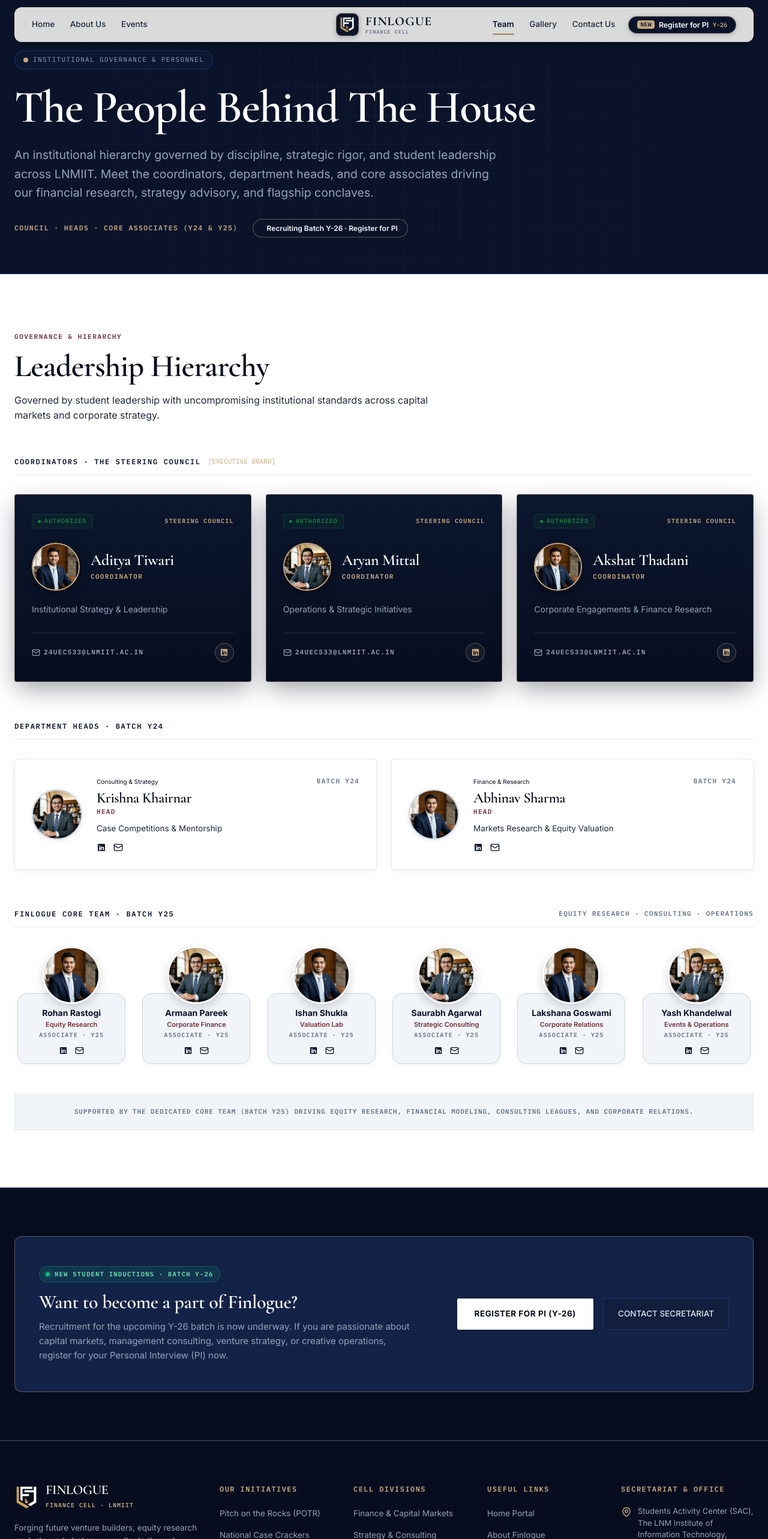
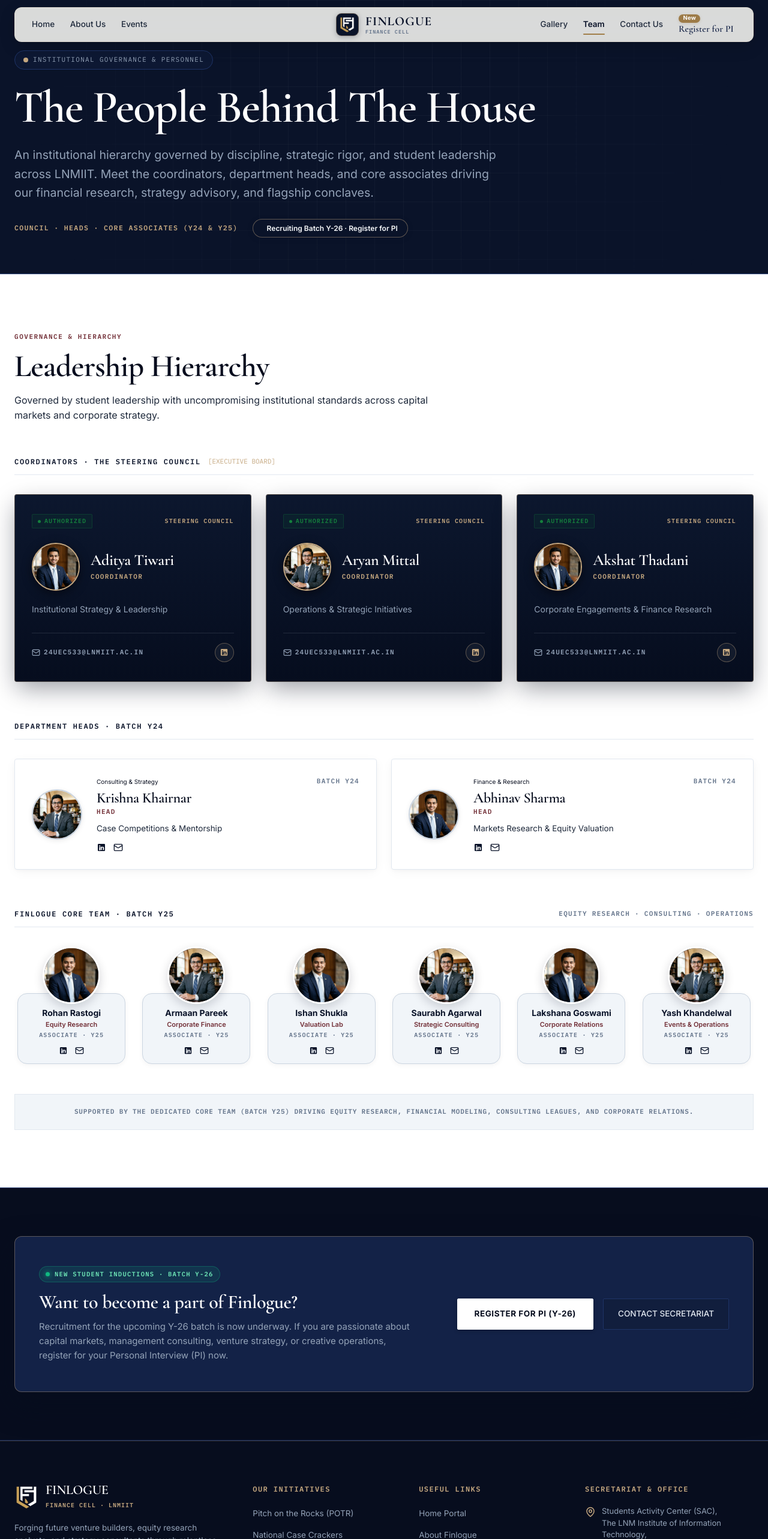
Before and after one commit to yashgoyal5571/finlogue_website, a Next.js app: page /team in a window 1280 px wide. Shown: the top 2566 px of the page at 60% size. Built offline with nearby package versions, Linux system fonts and the light colour scheme.

Commit message:
Refine navbar callout to Waterfield style, swap Gallery before Team, remove Cell Divisions and Contact Secretariat in footer, and update hero image without text

```diff
--- a/app/globals.css
+++ b/app/globals.css
@@ -502,60 +502,76 @@
   width: 100%;
 }
 
-/* Recruitment CTA Button (Inspired by Waterfield's New Badge Callout) */
-.nav-cta-btn {
+/* Waterfield-Inspired Callout Link in Navbar (No Blue Oval, Sleek Badge & Editorial Serif) */
+.nav-callout-wrapper {
   display: flex;
   align-items: center;
   flex-shrink: 0;
 }
 
+.nav-waterfield-callout {
+  display: inline-flex;
+  flex-direction: column;
+  align-items: flex-start;
+  justify-content: center;
+  background: transparent;
+  border: none;
+  cursor: pointer;
+  padding: 1px 4px;
+  text-decoration: none;
+  line-height: 1.15;
+  transition: transform 0.2s cubic-bezier(0.16, 1, 0.3, 1);
+}
+
+.nav-waterfield-callout:hover {
+  transform: translateY(-1px);
+}
+
+.nav-callout-badge {
+  display: inline-block;
+  font-family: var(--font-sans), system-ui, -apple-system, sans-serif;
+  font-size: 9.5px;
+  font-weight: 700;
+  background-color: #9D7B48;
+  color: #FFFFFF;
+  padding: 1.5px 7.5px;
+  border-radius: 9999px;
+  text-transform: capitalize;
+  letter-spacing: 0.02em;
+  margin-bottom: 2.5px;
+  box-shadow: 0 1px 4px rgba(157, 123, 72, 0.25);
+}
+
+.nav-callout-text {
+  font-family: var(--font-cormorant), var(--font-serif), Georgia, serif;
+  font-size: 15.5px;
+  font-weight: 600;
+  color: #162447;
+  letter-spacing: 0.01em;
+  white-space: nowrap;
+  transition: color 0.18s ease;
+}
+
+.nav-waterfield-callout:hover .nav-callout-text {
+  color: #9D7B48;
+}
+
+/* Mobile Drawer PI recruitment button helper */
 .pi-recruitment-btn {
   display: inline-flex;
   align-items: center;
   gap: 7px;
-  padding: 6px 14px;
+  padding: 10px 18px;
   border-radius: 9999px;
   background: #0A1329;
   border: 1px solid rgba(197, 168, 128, 0.45);
   color: #F8FAFC;
   font-family: var(--font-sans);
-  font-size: 12.5px;
+  font-size: 13px;
   font-weight: 600;
   cursor: pointer;
   box-shadow: 0 2px 10px rgba(10, 19, 41, 0.2);
-  transition: all 0.22s cubic-bezier(0.16, 1, 0.3, 1);
-  white-space: nowrap;
-}
-
-.pi-recruitment-btn:hover {
-  transform: translateY(-1px);
-  background: #112147;
-  border-color: #C5A880;
-  box-shadow: 0 4px 16px rgba(10, 19, 41, 0.35);
-}
-
-.pi-new-badge {
-  font-size: 9.5px;
-  font-family: var(--font-mono);
-  background-color: #C5A880;
-  color: #070D1E;
-  font-weight: 800;
-  padding: 1.5px 5px;
-  border-radius: 4px;
-  text-transform: uppercase;
-  letter-spacing: 0.05em;
-  line-height: 1.2;
-}
-
-.pi-batch-tag {
-  font-size: 10px;
-  font-family: var(--font-mono);
-  color: #C5A880;
-  font-weight: 600;
-}
-
-.pi-label-text {
-  letter-spacing: -0.01em;
+  transition: all 0.22s ease;
 }
 
 /* Mobile Navigation Drawer & Hamburger Trigger */
@@ -1486,7 +1502,7 @@
 
 .footer-grid-layout {
   display: grid;
-  grid-template-columns: 1.8fr 1.1fr 1.1fr 1.1fr 1.3fr;
+  grid-template-columns: 1.8fr 1.2fr 1.2fr 1.4fr;
   gap: 36px;
   padding-bottom: 50px;
   border-bottom: 1px solid rgba(226, 232, 240, 0.1);
--- a/components/Footer.tsx
+++ b/components/Footer.tsx
@@ -249,46 +249,7 @@
             </ul>
           </div>
 
-          {/* Column 3: Specialized Pillars */}
-          <div>
-            <h4
-              className="font-metadata-mono"
-              style={{
-                fontSize: "12px",
-                color: "var(--gold-oxford)",
-                letterSpacing: "0.12em",
-                textTransform: "uppercase",
-                marginBottom: "18px",
-                fontWeight: 700,
-              }}
-            >
-              CELL DIVISIONS
-            </h4>
-            <ul style={{ listStyle: "none", padding: 0, margin: 0, display: "flex", flexDirection: "column", gap: "10px" }}>
-              <li>
-                <Link href="/about#finance" target="_blank" rel="noopener noreferrer" style={{ fontSize: "13.5px", color: "var(--platinum-muted)", transition: "color 0.15s" }}>
-                  Finance & Capital Markets
-                </Link>
-              </li>
-              <li>
-                <Link href="/about#consulting" target="_blank" rel="noopener noreferrer" style={{ fontSize: "13.5px", color: "var(--platinum-muted)", transition: "color 0.15s" }}>
-                  Strategy & Consulting
-                </Link>
-              </li>
-              <li>
-                <Link href="/about#competition" target="_blank" rel="noopener noreferrer" style={{ fontSize: "13.5px", color: "var(--platinum-muted)", transition: "color 0.15s" }}>
-                  National Competitions
-                </Link>
-              </li>
-              <li>
-                <Link href="/about#community" target="_blank" rel="noopener noreferrer" style={{ fontSize: "13.5px", color: "var(--platinum-muted)", transition: "color 0.15s" }}>
-                  Ecosystem & Venture
-                </Link>
-              </li>
-            </ul>
-          </div>
-
-          {/* Column 4: Useful Links */}
+          {/* Column 3: Useful Links */}
           <div>
             <h4
               className="font-metadata-mono"
@@ -331,7 +292,7 @@
               </li>
               <li>
                 <Link href="/contact" target="_blank" rel="noopener noreferrer" style={{ fontSize: "13.5px", color: "var(--platinum-muted)", transition: "color 0.15s" }}>
-                  Contact Secretariat
+                  Contact Us
                 </Link>
               </li>
               <li>
--- a/components/Navbar.tsx
+++ b/components/Navbar.tsx
@@ -58,8 +58,8 @@
     { label: "Home", href: "/" },
     { label: "About Us", href: "/about" },
     { label: "Events", href: "/events" },
+    { label: "Gallery", href: "/gallery" },
     { label: "Team", href: "/team" },
-    { label: "Gallery", href: "/gallery" },
     { label: "Contact Us", href: "/contact" },
   ];
 
@@ -147,18 +147,17 @@
                 })}
               </nav>
 
-              {/* Recruitment CTA Button (Inspired by Waterfield's New Badge Callout) */}
-              <div className="nav-cta-btn">
+              {/* Recruitment Callout (Waterfield-Inspired Serif Text with Top Bronze Pill) */}
+              <div className="nav-callout-wrapper">
                 <button
                   type="button"
                   onClick={() => setPiModalOpen(true)}
-                  className="pi-recruitment-btn"
+                  className="nav-waterfield-callout"
                   aria-label="Register for Personal Interviews (PI) - Y-26 Batch"
                   title="Y-26 Batch Recruitments Open · Register for Personal Interviews"
                 >
-                  <span className="pi-new-badge">New</span>
-                  <span className="pi-label-text">Register for PI</span>
-                  <span className="pi-batch-tag">Y-26</span>
+                  <span className="nav-callout-badge">New</span>
+                  <span className="nav-callout-text">Register for PI</span>
                 </button>
               </div>
 
```
Also changed, not shown: public/assets/gallery/summit-keynote.jpg, public/assets/hero/flagship-summit.jpg.
